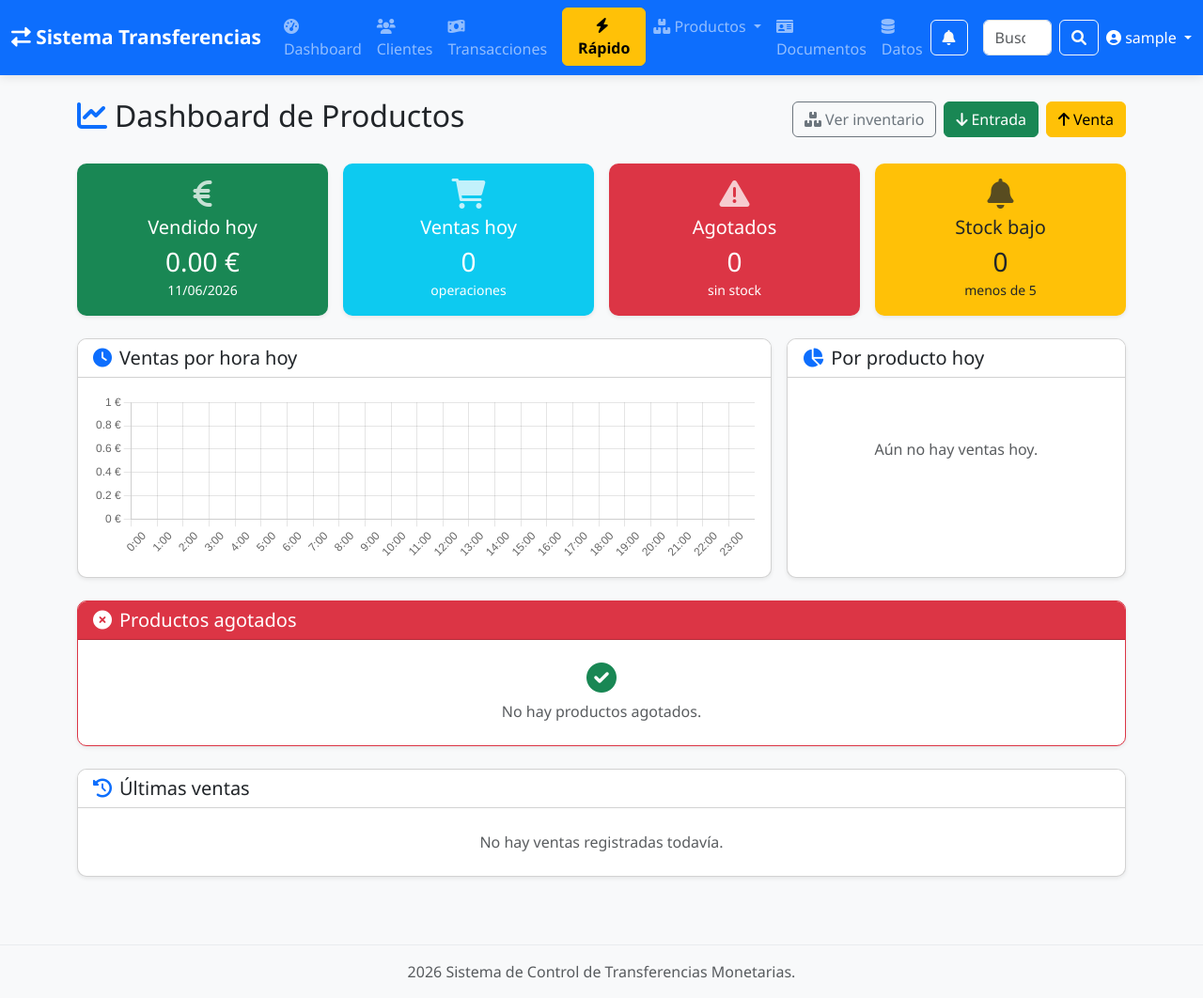
After one commit to wd0617/Sistema_Control_Transferencias_Railway, a Flask app: page /productos/dashboard in a window 1280 px wide. The commit adds this page. Shown: the whole page at 94% size. Run offline with Flask 3, Linux system fonts and the light colour scheme; a user stored in the database is signed in; tables that the repository leaves empty hold one stand-in row (values such as "Sample post").

Commit message:
Agrega dashboard de productos con graficos de ventas, total vendido hoy y boton para marcar agotado

```diff
--- a/app/routes/productos.py
+++ b/app/routes/productos.py
@@ -1,7 +1,9 @@
 import os
+import re
 from flask import Blueprint, render_template, redirect, url_for, flash, request, current_app, send_from_directory
 from flask_login import login_required, current_user
 from werkzeug.utils import secure_filename
+from sqlalchemy import func
 from app import db
 from app.models.producto import Producto, MovimientoProducto
 from datetime import datetime, timedelta
@@ -292,6 +294,102 @@ def venta():
     return render_template('productos/venta.html', productos=productos_list)
 
 
+@productos.route('/dashboard')
+@login_required
+def dashboard():
+    """Panel visual de ventas de productos y estado de stock."""
+    ahora = datetime.now()
+    hoy_inicio = ahora.replace(hour=0, minute=0, second=0, microsecond=0)
+    hoy_fin = hoy_inicio + timedelta(days=1)
+
+    # Ventas de hoy
+    ventas_hoy = MovimientoProducto.query.filter(
+        MovimientoProducto.tipo == 'venta',
+        MovimientoProducto.fecha >= hoy_inicio,
+        MovimientoProducto.fecha < hoy_fin
+    ).order_by(MovimientoProducto.fecha.asc()).all()
+
+    total_vendido_hoy = sum(v.total or 0 for v in ventas_hoy)
+    cantidad_ventas_hoy = len(ventas_hoy)
+
+    # Ventas por producto hoy (para gráfico)
+    ventas_por_producto = db.session.query(
+        Producto.nombre,
+        func.sum(MovimientoProducto.total).label('total'),
+        func.sum(MovimientoProducto.cantidad).label('cantidad')
+    ).join(MovimientoProducto).filter(
+        MovimientoProducto.tipo == 'venta',
+        MovimientoProducto.fecha >= hoy_inicio,
+        MovimientoProducto.fecha < hoy_fin
+    ).group_by(Producto.nombre).order_by(func.sum(MovimientoProducto.total).desc()).all()
+
+    # Ventas por hora hoy (para gráfico de líneas)
+    ventas_por_hora_raw = db.session.query(
+        func.extract('hour', MovimientoProducto.fecha).label('hora'),
+        func.sum(MovimientoProducto.total).label('total')
+    ).filter(
+        MovimientoProducto.tipo == 'venta',
+        MovimientoProducto.fecha >= hoy_inicio,
+        MovimientoProducto.fecha < hoy_fin
+    ).group_by(func.extract('hour', MovimientoProducto.fecha)).order_by('hora').all()
+
+    horas = list(range(24))
+    totales_por_hora = [0.0] * 24
+    for hora, total in ventas_por_hora_raw:
+        if hora is not None and 0 <= int(hora) < 24:
+            totales_por_hora[int(hora)] = float(total or 0)
+
+    # Estado de stock
+    productos_agotados = Producto.query.filter_by(activo=True).filter(Producto.stock_actual <= 0).order_by(Producto.nombre).all()
+    productos_bajo_stock = Producto.query.filter_by(activo=True).filter(Producto.stock_actual > 0, Producto.stock_actual < 5).order_by(Producto.nombre).all()
+
+    # Últimas ventas (top 10)
+    ultimas_ventas = MovimientoProducto.query.filter(
+        MovimientoProducto.tipo == 'venta'
+    ).order_by(MovimientoProducto.fecha.desc()).limit(10).all()
+
+    return render_template('productos/dashboard.html',
+                           ahora=ahora,
+                           total_vendido_hoy=total_vendido_hoy,
+                           cantidad_ventas_hoy=cantidad_ventas_hoy,
+                           ventas_por_producto=ventas_por_producto,
+                           horas=horas,
+                           totales_por_hora=totales_por_hora,
+                           productos_agotados=productos_agotados,
+                           productos_bajo_stock=productos_bajo_stock,
+                           ultimas_ventas=ultimas_ventas,
+                           now=ahora)
+
+
+@productos.route('/agotar/<int:producto_id>', methods=['POST'])
+@login_required
+def agotar(producto_id):
+    """Marca un producto como agotado: stock a cero y registra ajuste."""
+    producto = Producto.query.get_or_404(producto_id)
+
+    if producto.stock_actual <= 0:
+        flash(f'{producto.nombre} ya está agotado.', 'info')
+        return redirect(url_for('productos.lista'))
+
+    cantidad_ajuste = producto.stock_actual
+    producto.stock_actual = 0
+
+    movimiento = MovimientoProducto(
+        producto_id=producto.id,
+        tipo='ajuste',
+        cantidad=cantidad_ajuste,
+        precio_unitario_momento=0,
+        total=0,
+        notas='Marcado como agotado: stock sin contar / terminado',
+        usuario_id=current_user.id
+    )
+    db.session.add(movimiento)
+    db.session.commit()
+
+    flash(f'{producto.nombre} marcado como agotado (ajuste de {cantidad_ajuste:.2f} {producto.label_medida()}).', 'warning')
+    return redirect(url_for('productos.lista'))
+
+
 @productos.route('/movimientos')
 @login_required
 def movimientos():
@@ -302,7 +400,8 @@ def movimientos():
 
     query = MovimientoProducto.query.join(Producto).order_by(MovimientoProducto.fecha.desc())
 
-    if tipo in ('entrada', 'venta'):
+    # Ajuste se muestra siempre, salvo que filtren explícitamente por tipo
+    if tipo in ('entrada', 'venta', 'ajuste'):
         query = query.filter(MovimientoProducto.tipo == tipo)
 
     if desde_str:
@@ -321,14 +420,29 @@ def movimientos():
 
     movimientos_list = query.all()
 
-    # Totales
-    total_ventas = db.session.query(db.func.sum(MovimientoProducto.total)).filter(
+    # Totales filtrados
+    total_ventas = db.session.query(func.sum(MovimientoProducto.total)).filter(
         MovimientoProducto.tipo == 'venta'
+    )
+    if desde_str:
+        total_ventas = total_ventas.filter(MovimientoProducto.fecha >= datetime.strptime(desde_str, '%Y-%m-%d'))
+    if hasta_str:
+        total_ventas = total_ventas.filter(MovimientoProducto.fecha < datetime.strptime(hasta_str, '%Y-%m-%d') + timedelta(days=1))
+    total_ventas = total_ventas.scalar() or 0
+
+    # Total vendido hoy (siempre visible)
+    hoy_inicio = datetime.now().replace(hour=0, minute=0, second=0, microsecond=0)
+    hoy_fin = hoy_inicio + timedelta(days=1)
+    total_hoy = db.session.query(func.sum(MovimientoProducto.total)).filter(
+        MovimientoProducto.tipo == 'venta',
+        MovimientoProducto.fecha >= hoy_inicio,
+        MovimientoProducto.fecha < hoy_fin
     ).scalar() or 0
 
     return render_template('productos/movimientos.html',
                            movimientos=movimientos_list,
                            total_ventas=float(total_ventas),
+                           total_hoy=float(total_hoy),
                            tipo=tipo,
                            desde=desde_str,
                            hasta=hasta_str,
--- a/app/templates/base.html
+++ b/app/templates/base.html
@@ -43,10 +43,17 @@
                             <i class="fas fa-bolt me-1"></i> Rápido
                         </a>
                     </li>
-                    <li class="nav-item">
-                        <a class="nav-link" href="{{ url_for('productos.lista') }}">
+                    <li class="nav-item dropdown">
+                        <a class="nav-link dropdown-toggle" href="#" id="menuProductos" role="button" data-bs-toggle="dropdown" aria-expanded="false">
                             <i class="fas fa-boxes"></i> Productos
                         </a>
+                        <ul class="dropdown-menu" aria-labelledby="menuProductos">
+                            <li><a class="dropdown-item" href="{{ url_for('productos.dashboard') }}"><i class="fas fa-chart-line me-2"></i>Dashboard de ventas</a></li>
+                            <li><a class="dropdown-item" href="{{ url_for('productos.lista') }}"><i class="fas fa-boxes me-2"></i>Inventario</a></li>
+                            <li><a class="dropdown-item" href="{{ url_for('productos.entrada') }}"><i class="fas fa-arrow-down me-2"></i>Entrada de stock</a></li>
+                            <li><a class="dropdown-item" href="{{ url_for('productos.venta') }}"><i class="fas fa-arrow-up me-2"></i>Venta</a></li>
+                            <li><a class="dropdown-item" href="{{ url_for('productos.movimientos') }}"><i class="fas fa-history me-2"></i>Historial</a></li>
+                        </ul>
                     </li>
                     <li class="nav-item">
                         <a class="nav-link" href="{{ url_for('documentos.lista') }}">
--- /dev/null
+++ b/app/templates/productos/dashboard.html
@@ -0,0 +1,244 @@
+{% extends 'base.html' %}
+
+{% block title %}Dashboard de Productos{% endblock %}
+
+{% block content %}
+<div class="row">
+    <div class="col-12">
+        <div class="d-flex justify-content-between align-items-center mb-4 flex-wrap gap-2">
+            <h2><i class="fas fa-chart-line me-2 text-primary"></i>Dashboard de Productos</h2>
+            <div class="d-flex gap-2">
+                <a href="{{ url_for('productos.lista') }}" class="btn btn-outline-secondary">
+                    <i class="fas fa-boxes me-1"></i>Ver inventario
+                </a>
+                <a href="{{ url_for('productos.entrada') }}" class="btn btn-success">
+                    <i class="fas fa-arrow-down me-1"></i>Entrada
+                </a>
+                <a href="{{ url_for('productos.venta') }}" class="btn btn-warning">
+                    <i class="fas fa-arrow-up me-1"></i>Venta
+                </a>
+            </div>
+        </div>
+
+        <!-- Totales del día -->
+        <div class="row g-3 mb-4">
+            <div class="col-6 col-md-3">
+                <div class="card shadow-sm border-0 bg-success text-white h-100">
+                    <div class="card-body text-center">
+                        <i class="fas fa-euro-sign fa-2x mb-2 opacity-75"></i>
+                        <h5 class="card-title">Vendido hoy</h5>
+                        <h3 class="mb-0">{{ "%.2f"|format(total_vendido_hoy) }} €</h3>
+                        <small>{{ ahora.strftime('%d/%m/%Y') }}</small>
+                    </div>
+                </div>
+            </div>
+            <div class="col-6 col-md-3">
+                <div class="card shadow-sm border-0 bg-info text-white h-100">
+                    <div class="card-body text-center">
+                        <i class="fas fa-shopping-cart fa-2x mb-2 opacity-75"></i>
+                        <h5 class="card-title">Ventas hoy</h5>
+                        <h3 class="mb-0">{{ cantidad_ventas_hoy }}</h3>
+                        <small>operaciones</small>
+                    </div>
+                </div>
+            </div>
+            <div class="col-6 col-md-3">
+                <div class="card shadow-sm border-0 bg-danger text-white h-100">
+                    <div class="card-body text-center">
+                        <i class="fas fa-exclamation-triangle fa-2x mb-2 opacity-75"></i>
+                        <h5 class="card-title">Agotados</h5>
+                        <h3 class="mb-0">{{ productos_agotados|length }}</h3>
+                        <small>sin stock</small>
+                    </div>
+                </div>
+            </div>
+            <div class="col-6 col-md-3">
+                <div class="card shadow-sm border-0 bg-warning text-dark h-100">
+                    <div class="card-body text-center">
+                        <i class="fas fa-bell fa-2x mb-2 opacity-75"></i>
+                        <h5 class="card-title">Stock bajo</h5>
+                        <h3 class="mb-0">{{ productos_bajo_stock|length }}</h3>
+                        <small>menos de 5</small>
+                    </div>
+                </div>
+            </div>
+        </div>
+
+        <!-- Gráficos -->
+        <div class="row g-3 mb-4">
+            <div class="col-12 col-lg-8">
+                <div class="card shadow-sm h-100">
+                    <div class="card-header bg-white">
+                        <h5 class="mb-0"><i class="fas fa-clock me-2 text-primary"></i>Ventas por hora hoy</h5>
+                    </div>
+                    <div class="card-body">
+                        <canvas id="ventasHoraChart" height="180"></canvas>
+                    </div>
+                </div>
+            </div>
+            <div class="col-12 col-lg-4">
+                <div class="card shadow-sm h-100">
+                    <div class="card-header bg-white">
+                        <h5 class="mb-0"><i class="fas fa-chart-pie me-2 text-primary"></i>Por producto hoy</h5>
+                    </div>
+                    <div class="card-body">
+                        {% if ventas_por_producto %}
+                        <canvas id="ventasProductoChart" height="220"></canvas>
+                        {% else %}
+                        <p class="text-muted text-center mt-5">Aún no hay ventas hoy.</p>
+                        {% endif %}
+                    </div>
+                </div>
+            </div>
+        </div>
+
+        <!-- Productos agotados -->
+        <div class="card shadow-sm mb-4 border-danger">
+            <div class="card-header bg-danger text-white">
+                <h5 class="mb-0"><i class="fas fa-times-circle me-2"></i>Productos agotados</h5>
+            </div>
+            <div class="card-body p-0">
+                {% if productos_agotados %}
+                <div class="table-responsive">
+                    <table class="table table-hover align-middle mb-0">
+                        <thead class="table-light">
+                            <tr>
+                                <th>Producto</th>
+                                <th>Categoría</th>
+                                <th>Precio</th>
+                                <th>Estado</th>
+                                <th class="text-end">Acción</th>
+                            </tr>
+                        </thead>
+                        <tbody>
+                            {% for p in productos_agotados %}
+                            <tr>
+                                <td><strong>{{ p.nombre }}</strong></td>
+                                <td><span class="badge bg-light text-dark border">{{ p.label_categoria() }}</span></td>
+                                <td>{{ "%.2f"|format(p.precio) }} €</td>
+                                <td><span class="badge bg-danger">AGOTADO</span></td>
+                                <td class="text-end">
+                                    <a href="{{ url_for('productos.entrada') }}?producto_id={{ p.id }}" class="btn btn-sm btn-success">
+                                        <i class="fas fa-plus me-1"></i>Rellenar stock
+                                    </a>
+                                </td>
+                            </tr>
+                            {% endfor %}
+                        </tbody>
+                    </table>
+                </div>
+                {% else %}
+                <div class="p-4 text-center text-muted">
+                    <i class="fas fa-check-circle fa-2x text-success mb-2"></i>
+                    <p class="mb-0">No hay productos agotados.</p>
+                </div>
+                {% endif %}
+            </div>
+        </div>
+
+        <!-- Últimas ventas -->
+        <div class="card shadow-sm mb-4">
+            <div class="card-header bg-white">
+                <h5 class="mb-0"><i class="fas fa-history me-2 text-primary"></i>Últimas ventas</h5>
+            </div>
+            <div class="card-body p-0">
+                {% if ultimas_ventas %}
+                <div class="table-responsive">
+                    <table class="table table-hover align-middle mb-0">
+                        <thead class="table-light">
+                            <tr>
+                                <th>Hora</th>
+                                <th>Producto</th>
+                                <th>Cantidad</th>
+                                <th>Total</th>
+                            </tr>
+                        </thead>
+                        <tbody>
+                            {% for v in ultimas_ventas %}
+                            <tr>
+                                <td>{{ v.fecha.strftime('%H:%M') }}</td>
+                                <td><strong>{{ v.producto.nombre }}</strong></td>
+                                <td>{{ "%.2f"|format(v.cantidad) }} {{ v.producto.label_medida() }}</td>
+                                <td><strong>{{ "%.2f"|format(v.total or 0) }} €</strong></td>
+                            </tr>
+                            {% endfor %}
+                        </tbody>
+                    </table>
+                </div>
+                {% else %}
+                <div class="p-4 text-center text-muted">
+                    No hay ventas registradas todavía.
+                </div>
+                {% endif %}
+            </div>
+        </div>
+    </div>
+</div>
+{% endblock %}
+
+{% block extra_js %}
+<script src="https://cdn.jsdelivr.net/npm/chart.js@4.4.1/dist/chart.umd.min.js"></script>
+<script>
+(function() {
+    const horas = {{ horas|tojson }};
+    const totalesPorHora = {{ totales_por_hora|tojson }};
+    const etiquetasHoras = horas.map(h => h + ':00');
+
+    new Chart(document.getElementById('ventasHoraChart'), {
+        type: 'bar',
+        data: {
+            labels: etiquetasHoras,
+            datasets: [{
+                label: '€ vendidos',
+                data: totalesPorHora,
+                backgroundColor: 'rgba(13, 110, 253, 0.7)',
+                borderColor: 'rgba(13, 110, 253, 1)',
+                borderWidth: 1,
+                borderRadius: 4
+            }]
+        },
+        options: {
+            responsive: true,
+            maintainAspectRatio: false,
+            plugins: {
+                legend: { display: false }
+            },
+            scales: {
+                y: {
+                    beginAtZero: true,
+                    ticks: { callback: function(value) { return value + ' €'; } }
+                }
+            }
+        }
+    });
+
+    {% if ventas_por_producto %}
+    const nombres = {{ ventas_por_producto|map(attribute='nombre')|list|tojson }};
+    const totales = {{ ventas_por_producto|map(attribute='total')|list|tojson }};
+    const colores = [
+        '#0d6efd', '#198754', '#ffc107', '#dc3545', '#0dcaf0',
+        '#6f42c1', '#fd7e14', '#20c997', '#6610f2', '#d63384'
+    ];
+
+    new Chart(document.getElementById('ventasProductoChart'), {
+        type: 'doughnut',
+        data: {
+            labels: nombres,
+            datasets: [{
+                data: totales,
+                backgroundColor: colores,
+                borderWidth: 1
+            }]
+        },
+        options: {
+            responsive: true,
+            maintainAspectRatio: false,
+            plugins: {
+                legend: { position: 'bottom', labels: { boxWidth: 12 } }
+            }
+        }
+    });
+    {% endif %}
+})();
+</script>
+{% endblock %}
```
Also changed, not shown: app/templates/productos/lista.html (+39 -11 lines), app/templates/productos/movimientos.html (+17 -3 lines).
